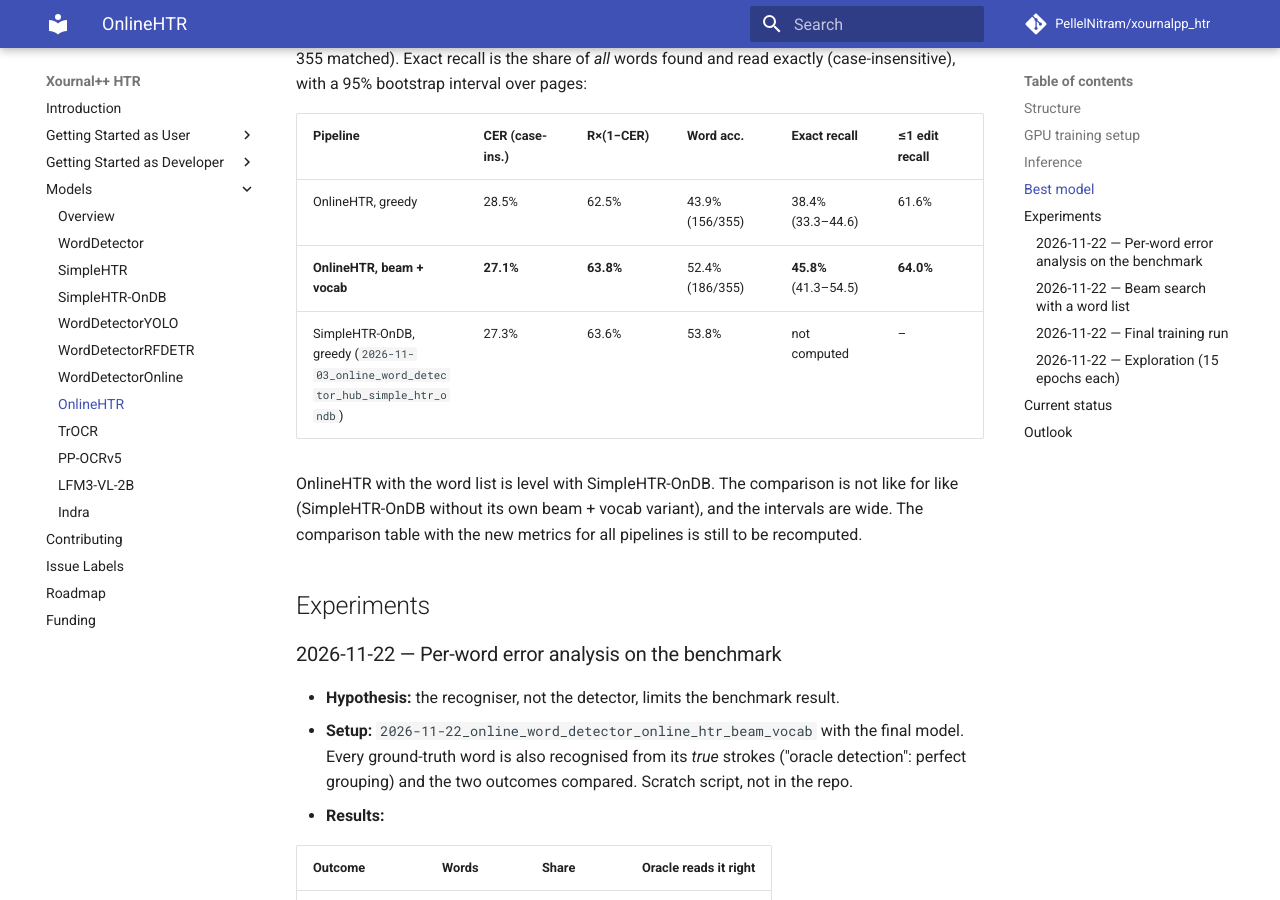
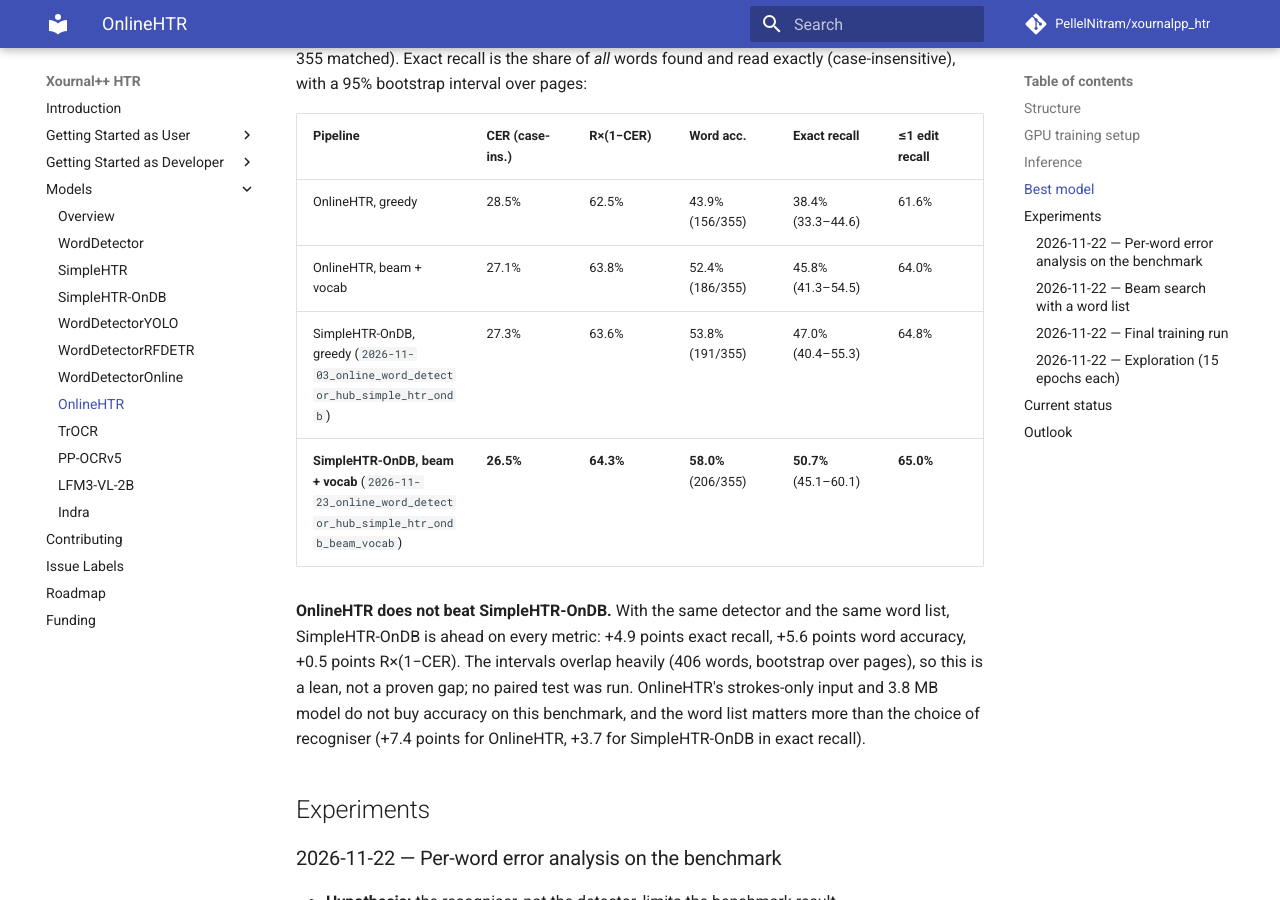
Before and after one commit to PellelNitram/xournalpp_htr, an MkDocs documentation site: the page built from docs/models/online_htr.md, in a window 1280 px wide and 900 px high, scrolled down 2508 px. Built offline with MkDocs 1.6.1 and Material for MkDocs 9.7.7, drawn with Linux system fonts in a browser that asks for light colours; comment, search, counter and statistics services are not loaded; some of the changed text lies outside the part shown.

Commit message:
Document the OnlineHTR vs SimpleHTR-OnDB comparison. [CC]

```diff
--- a/docs/models/online_htr.md
+++ b/docs/models/online_htr.md
@@ -97,13 +97,18 @@ and read exactly (case-insensitive), with a 95% bootstrap interval over pages:
 | Pipeline | CER (case-ins.) | R×(1−CER) | Word acc. | Exact recall | ≤1 edit recall |
 |---|---|---|---|---|---|
 | OnlineHTR, greedy | 28.5% | 62.5% | 43.9% (156/355) | 38.4% (33.3–44.6) | 61.6% |
-| **OnlineHTR, beam + vocab** | **27.1%** | **63.8%** | 52.4% (186/355) | **45.8%** (41.3–54.5) | **64.0%** |
-| SimpleHTR-OnDB, greedy (`2026-11-03_online_word_detector_hub_simple_htr_ondb`) | 27.3% | 63.6% | 53.8% | not computed | – |
+| OnlineHTR, beam + vocab | 27.1% | 63.8% | 52.4% (186/355) | 45.8% (41.3–54.5) | 64.0% |
+| SimpleHTR-OnDB, greedy (`2026-11-03_online_word_detector_hub_simple_htr_ondb`) | 27.3% | 63.6% | 53.8% (191/355) | 47.0% (40.4–55.3) | 64.8% |
+| **SimpleHTR-OnDB, beam + vocab** (`2026-11-23_online_word_detector_hub_simple_htr_ondb_beam_vocab`) | **26.5%** | **64.3%** | **58.0%** (206/355) | **50.7%** (45.1–60.1) | **65.0%** |
 
-OnlineHTR with the word list is level with SimpleHTR-OnDB. The comparison is
-not like for like (SimpleHTR-OnDB without its own beam + vocab variant), and
-the intervals are wide. The comparison table with the new metrics for all
-pipelines is still to be recomputed.
+**OnlineHTR does not beat SimpleHTR-OnDB.** With the same detector and the same
+word list, SimpleHTR-OnDB is ahead on every metric: +4.9 points exact recall,
++5.6 points word accuracy, +0.5 points R×(1−CER). The intervals overlap
+heavily (406 words, bootstrap over pages), so this is a lean, not a
+proven gap; no paired test was run. OnlineHTR's strokes-only input and 3.8 MB
+model do not buy accuracy on this benchmark, and the word list matters more
+than the choice of recogniser (+7.4 points for OnlineHTR, +3.7 for SimpleHTR-OnDB
+in exact recall).
 
 ## Experiments
 
@@ -153,8 +158,9 @@ pipelines is still to be recomputed.
 - **Results:** see [Best model](#best-model): +7.4 points exact recall and +8.5
   points word accuracy over greedy, larger than the interval width. Beam search
   without the word list gained little on the validation set.
-- **Conclusion:** the word list is what matters. Compare against SimpleHTR-OnDB
-  with *its* beam + vocab variant before ranking the two.
+- **Conclusion:** the word list is what matters, for both recognisers. Against
+  SimpleHTR-OnDB with *its* beam + vocab variant OnlineHTR is behind, see
+  [Best model](#best-model).
 
 ### 2026-11-22 — Final training run
 
@@ -212,5 +218,4 @@ words are read poorly.
 - Fall back to greedy decoding when the word list matches badly; punctuation in
   the training labels.
 - Local Gradio demo (ADR 007).
-- Benchmark all pipelines with the new metrics; SimpleHTR-OnDB with beam + vocab
-  as the fair comparison.
+- Benchmark all pipelines with the new metrics.
```
Also changed, not shown: docs/architecture.md (+1 -0 lines).
